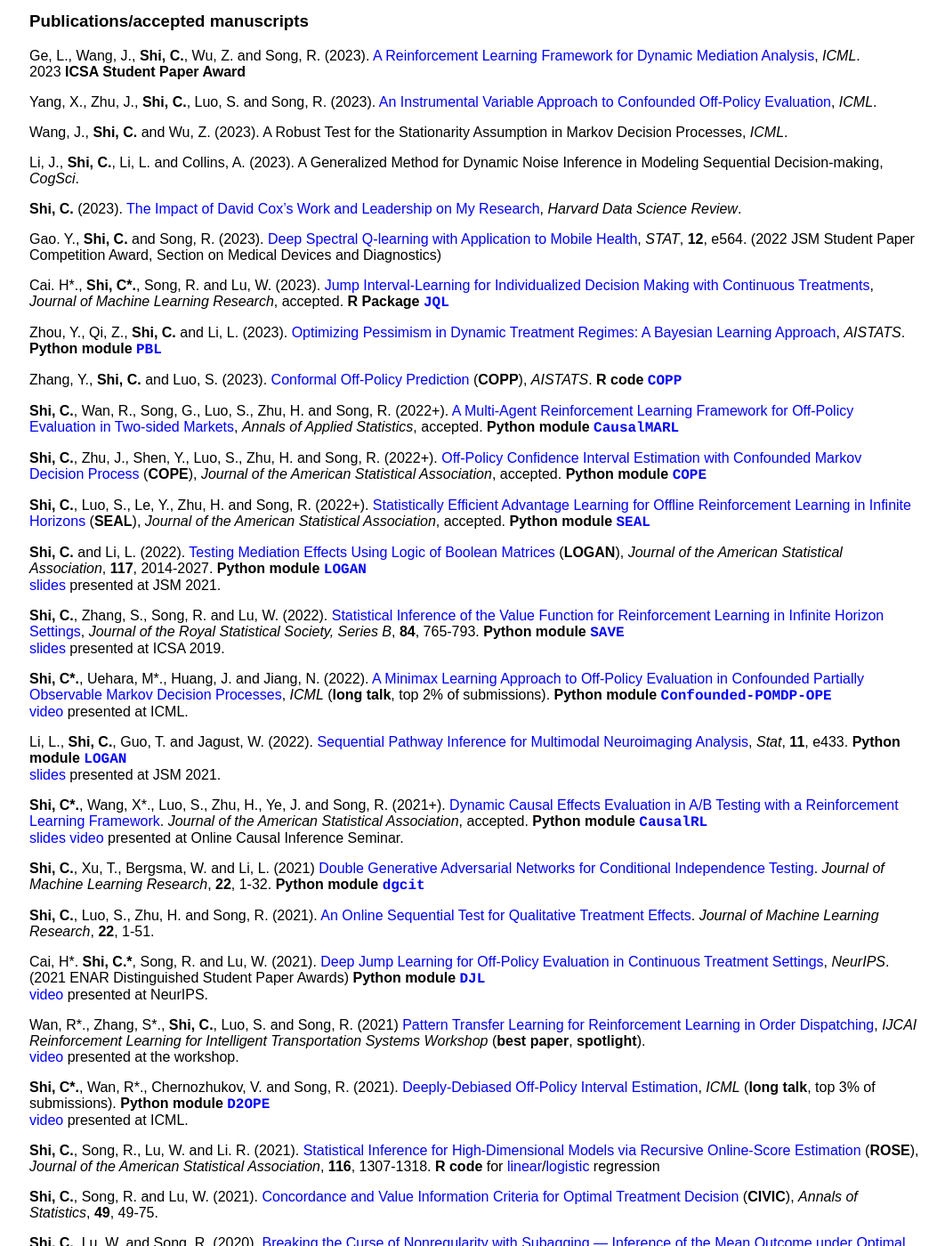
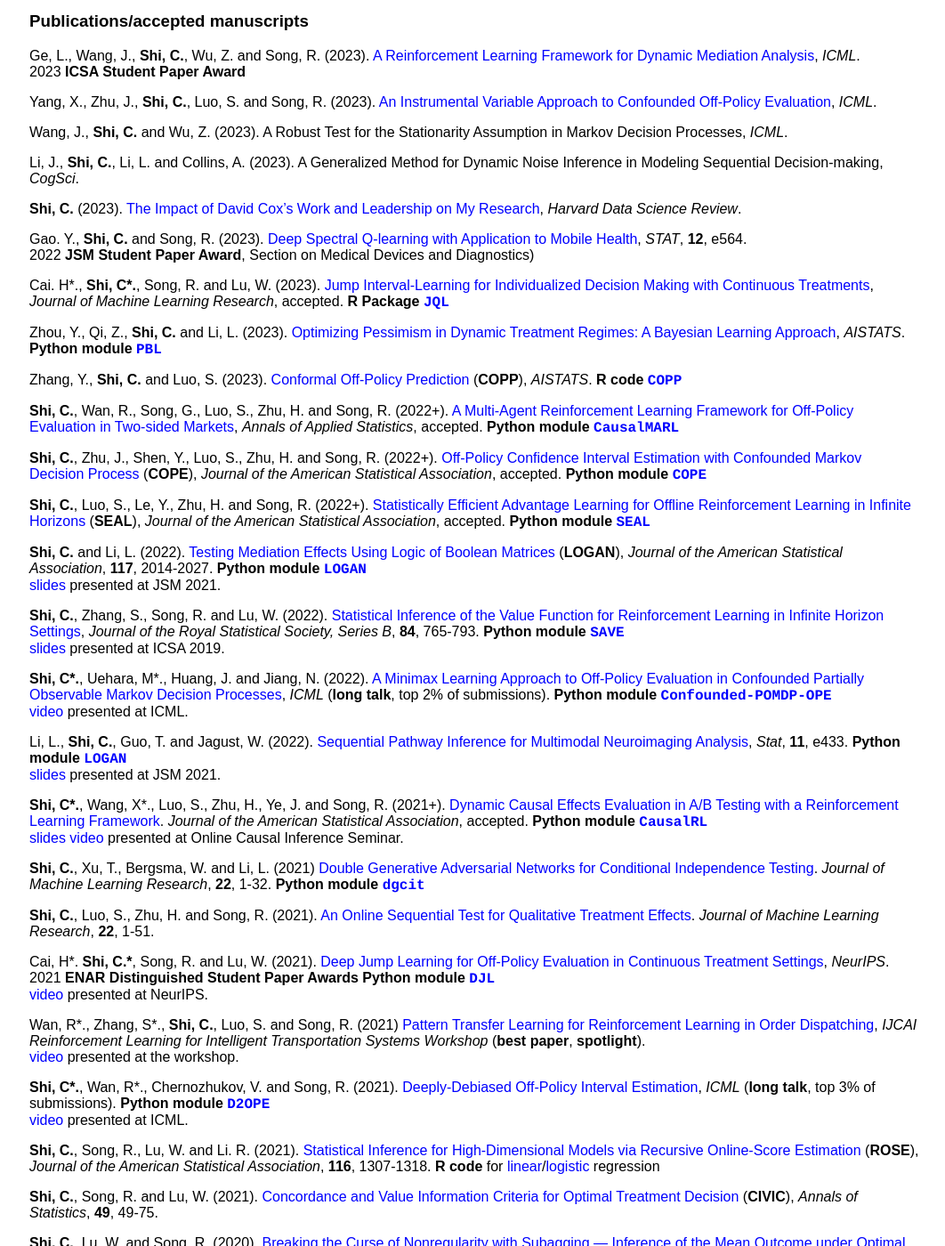
Before and after one commit to callmespring/callmespring.github.io, a Jekyll site: the page built from publication.md, in a window 1280 px wide and 1400 px high, scrolled down 685 px. Shown: the whole window at 89% size, without its empty margins (107-1169 px from the left). Built offline with Jekyll 4.4.1, drawn with Linux system fonts in a browser that asks for light colours; some of the changed text lies outside the part shown.

Commit message:
Update publication.md

```diff
--- a/publication.md
+++ b/publication.md
@@ -52,7 +52,7 @@
 
 **Shi, C.** (2023). [The Impact of David Cox’s Work and Leadership on My Research](https://hdsr.mitpress.mit.edu/pub/qj4z4dj0/release/1?readingCollection=d6860ef9), _Harvard Data Science Review_.
 
-Gao. Y., **Shi, C.** and Song, R. (2023). [Deep Spectral Q-learning with Application to Mobile Health](https://onlinelibrary.wiley.com/doi/full/10.1002/sta4.564), _STAT_, **12**, e564. (2022 JSM Student Paper Competition Award, Section on Medical Devices and Diagnostics)
+Gao. Y., **Shi, C.** and Song, R. (2023). [Deep Spectral Q-learning with Application to Mobile Health](https://onlinelibrary.wiley.com/doi/full/10.1002/sta4.564), _STAT_, **12**, e564. <br/>2022 **JSM Student Paper Award**, Section on Medical Devices and Diagnostics)
 
 Cai. H\*., **Shi, C\*.**, Song, R. and Lu, W. (2023). [Jump Interval-Learning for Individualized Decision Making with Continuous Treatments](https://arxiv.org/pdf/2111.08885.pdf), _Journal of Machine Learning Research_, accepted. **R Package** [<span style="font-family:courier;">**JQL**</span>](https://cran.r-project.org/web/packages/JQL/index.html)
 
@@ -91,7 +91,7 @@
 
 **Shi, C.**, Luo, S., Zhu, H. and Song, R. (2021). [An Online Sequential Test for Qualitative Treatment Effects](https://jmlr.org/papers/volume22/21-0383/21-0383.pdf). _Journal of Machine Learning Research_, **22**, 1-51.
 
-Cai, H\*. **Shi, C.\***, Song, R. and Lu, W. (2021). [Deep Jump Learning for Off-Policy Evaluation in Continuous Treatment Settings](https://arxiv.org/abs/2010.15963), _NeurIPS_. (2021 ENAR Distinguished Student Paper Awards)
+Cai, H\*. **Shi, C.\***, Song, R. and Lu, W. (2021). [Deep Jump Learning for Off-Policy Evaluation in Continuous Treatment Settings](https://arxiv.org/abs/2010.15963), _NeurIPS_. <br/>2021 **ENAR Distinguished Student Paper Awards**
 **Python module** [<span style="font-family:courier;">**DJL**</span>](https://github.com/HengruiCai/DJL) <br/> [<font size="3">video</font>](https://papertalk.org/papertalks/37049) <font size="3">presented at NeurIPS</font>.
 
 Wan, R\*., Zhang, S\*., **Shi, C.**, Luo, S. and Song, R. (2021) [Pattern Transfer Learning for Reinforcement Learning in Order Dispatching](https://arxiv.org/pdf/2105.13218.pdf),  _IJCAI Reinforcement Learning for Intelligent Transportation Systems Workshop_ (**best paper**, **spotlight**). <br/> [<font size="3">video</font>](https://www.youtube.com/watch?v=g6ejNcMUdHk&t=851s) <font size="3">presented at the workshop</font>.
@@ -112,11 +112,11 @@
 **Shi, C.**, Lu, W. and Song, R. (2020). [A Sparse Random Projection-based Test for Overall Qualitative Treatment Effects](https://www.tandfonline.com/doi/abs/10.1080/01621459.2019.1604368), _Journal of the American Statistical Association_, **115**, 1201-1213.
 
 **Shi, C.**, Song, R., Chen, Z. and Li, R. (2019). [Linear Hypothesis Testing for High Dimensional Generalized Linear Models](https://projecteuclid.org/euclid.aos/1564797860).
-_Annals of Statistics_, **47**, 2671-2703. (2018 IMS travel award)
+_Annals of Statistics_, **47**, 2671-2703. <br/>2018 **IMS travel award**
 **R code** for [<font size="3">linear</font>](./code/lm_ADMM0.r)/[<font size="3">logistic</font>](./code/Logistic_ADMM0.r)/[<font size="3">Poisson</font>](./code/Poisson_ADMM0.r) <font size="3">regression</font>
 
 **Shi, C.**, Lu, W., and Song, R. (2019). [On Testing Conditional Qualitative Treatment Effects](https://projecteuclid.org/euclid.aos/1558425648). _Annals of Statistics_, **47**, 2348-2377.
-(2017 IMS travel award) <br/> [<font size="3">slides</font>](./slides/JSM2017.pdf) <font size="3">presented at JSM 2017</font>.
+<br/>2017 **IMS travel award** <br/> [<font size="3">slides</font>](./slides/JSM2017.pdf) <font size="3">presented at JSM 2017</font>.
 
 **Shi, C.**, Lu, W. and Song, R. (2019). [Determining the Number of Latent Factors in Multirelational Learning](http://www.jmlr.org/papers/v20/18-037.html), _Journal of Machine Learning Research_, **20**, 1-38.
 
```
